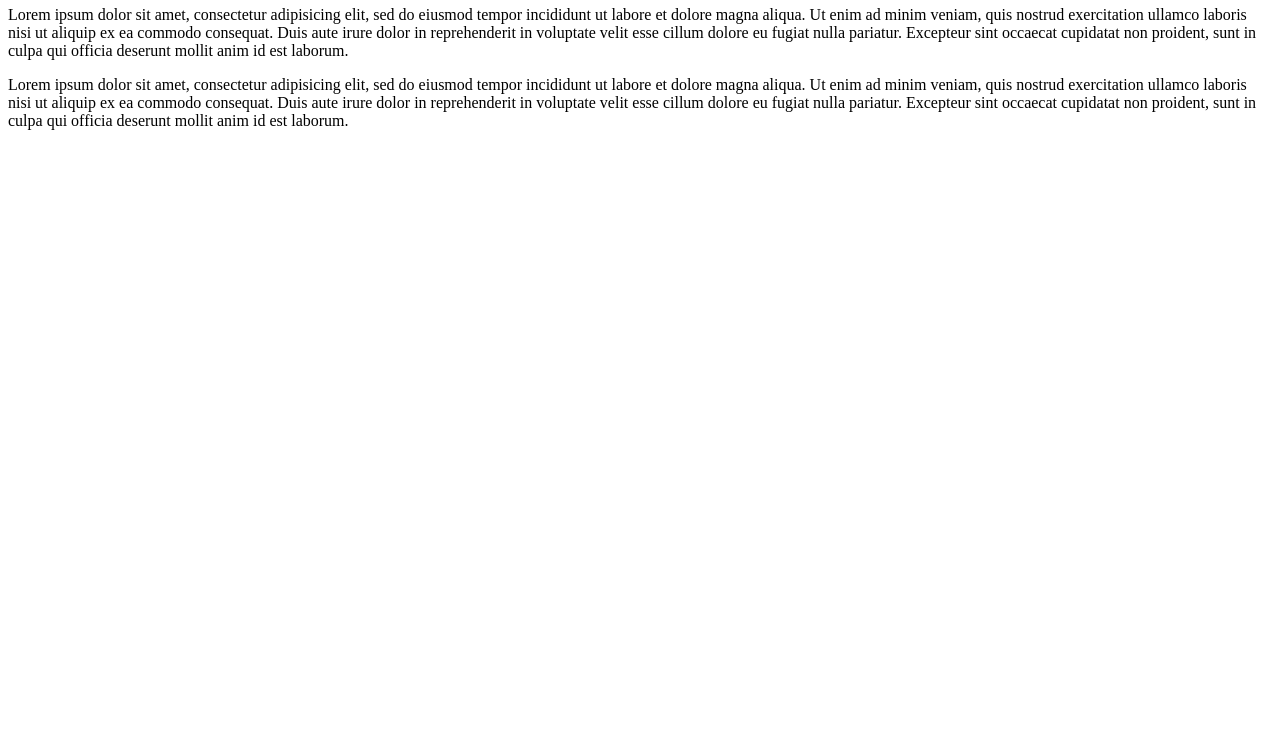
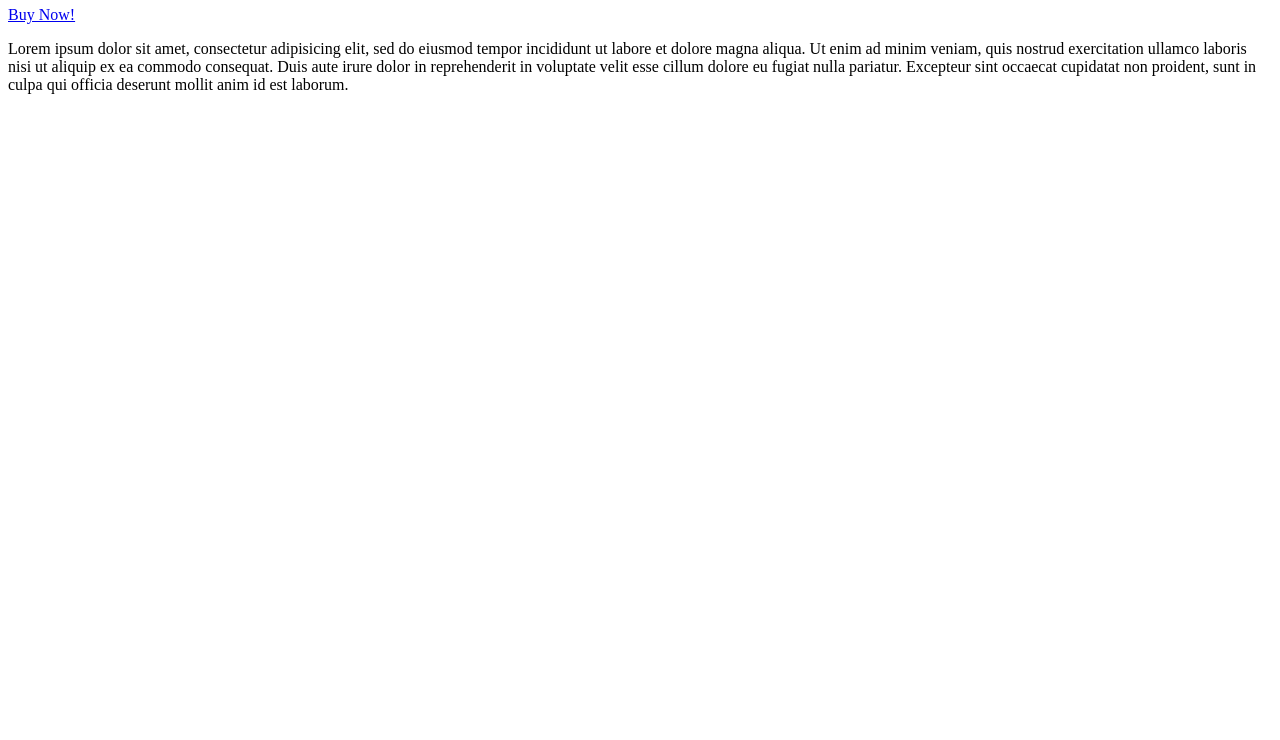
Before and after one commit to gma/git-school, a plain HTML site: page index.html in a window 1280 px wide. Shown: the part 60-800 px from the top of the page. Drawn offline with Linux system fonts and the light colour scheme.

Commit message:
Added the sales page.

```diff
--- a/index.html
+++ b/index.html
@@ -6,13 +6,7 @@
   <body>
     <h1>Page 1</h1>
     <p>
-      Lorem ipsum dolor sit amet, consectetur adipisicing elit, sed do eiusmod
-      tempor incididunt ut labore et dolore magna aliqua. Ut enim ad minim
-      veniam, quis nostrud exercitation ullamco laboris nisi ut aliquip ex ea
-      commodo consequat. Duis aute irure dolor in reprehenderit in voluptate
-      velit esse cillum dolore eu fugiat nulla pariatur. Excepteur sint
-      occaecat cupidatat non proident, sunt in culpa qui officia deserunt
-      mollit anim id est laborum.
+      <a href="sales.html">Buy Now!</a>
     </p>
     <p>
       Lorem ipsum dolor sit amet, consectetur adipisicing elit, sed do eiusmod
```
Also changed, not shown: sales.html (added, +12 -0 lines).
